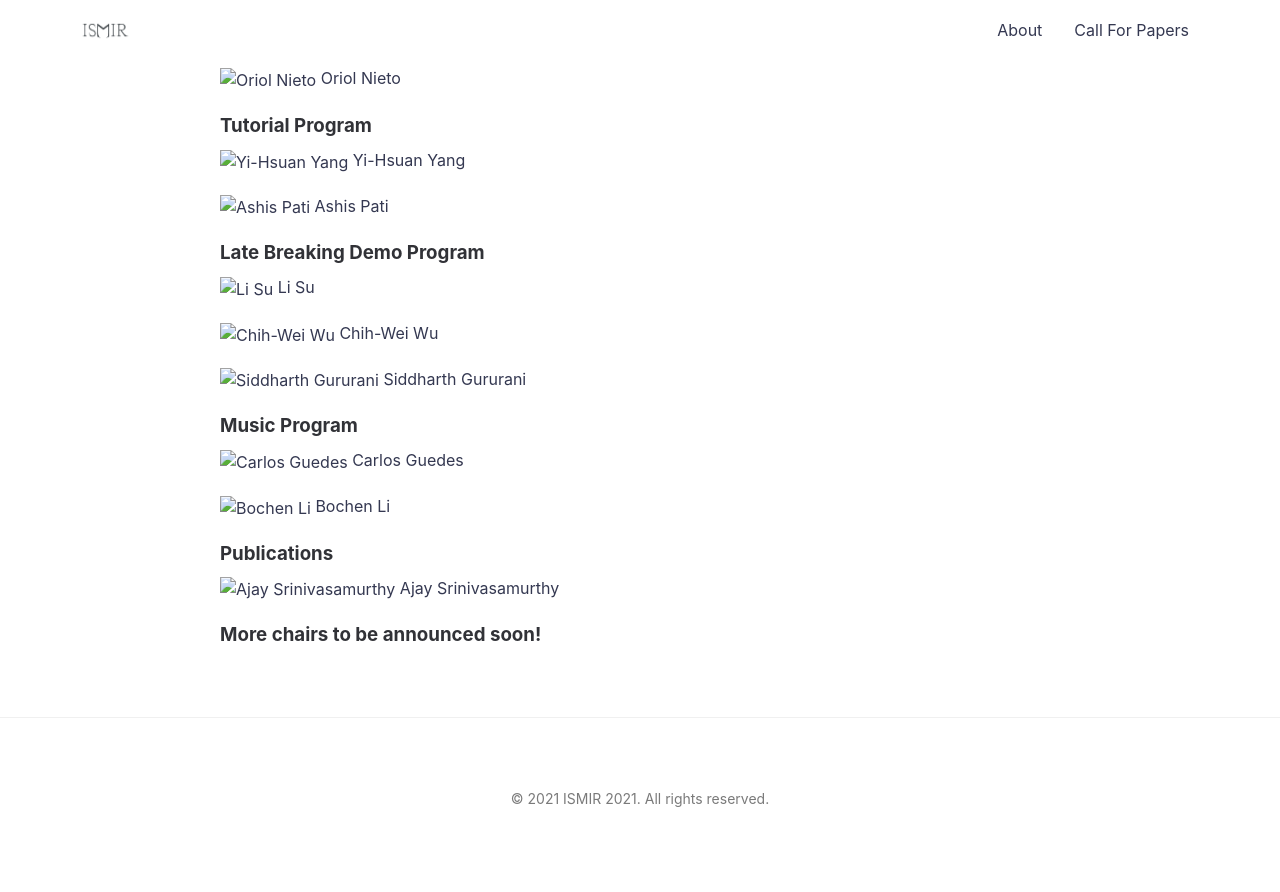
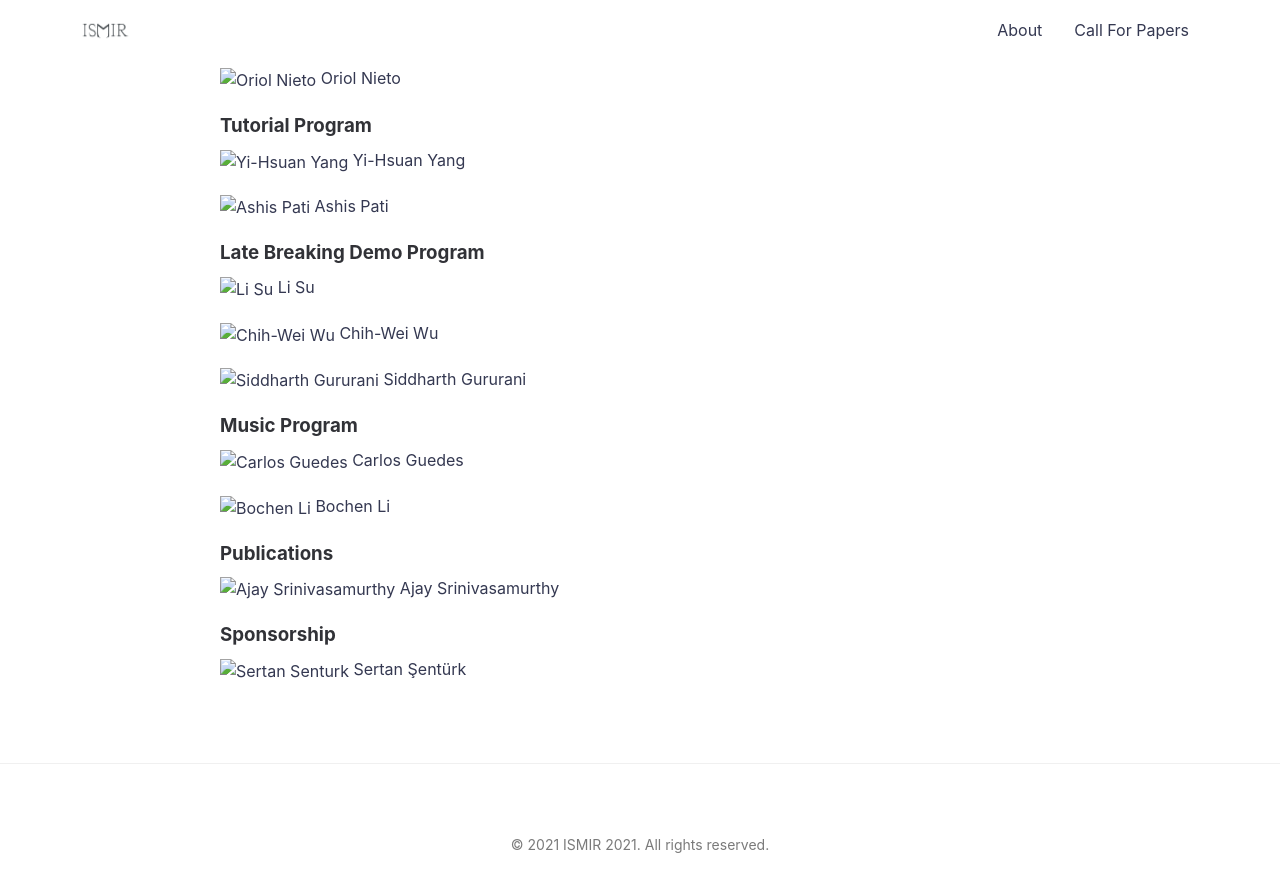
Before and after one commit to ismir2021/ismir2021.github.io, a Jekyll site: the page built from team.md, in a window 1280 px wide and 900 px high, scrolled down 799 px. Shown: the top 892 px of the window. Built offline with Jekyll 4.4.1, drawn with Linux system fonts in a browser that asks for light colours; before the commit the page ends 1653 px from its top, so only the background shows below that.

Commit message:
added Sertan

```diff
--- a/team.md
+++ b/team.md
@@ -55,5 +55,6 @@ permalink: /team/
 
 ![Ajay Srinivasamurthy](images/srinivasamurthy.png) Ajay Srinivasamurthy
 
+### Sponsorship
 
-### More chairs to be announced soon!
+![Sertan Senturk](images/placeholder.png) Sertan Şentürk
```
